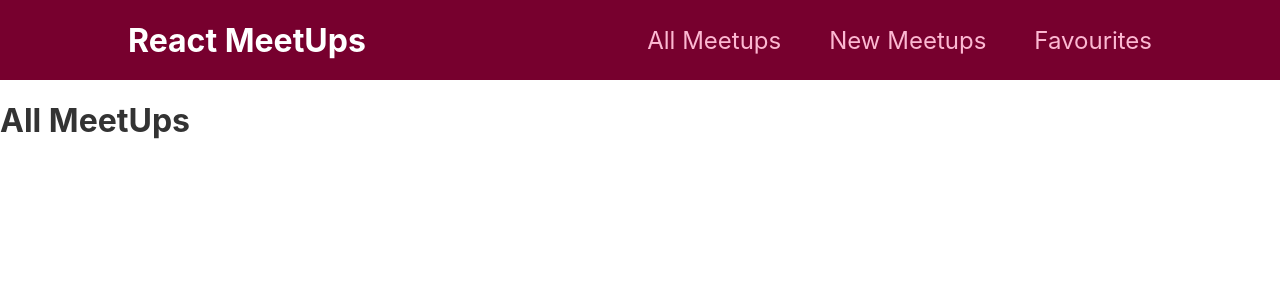
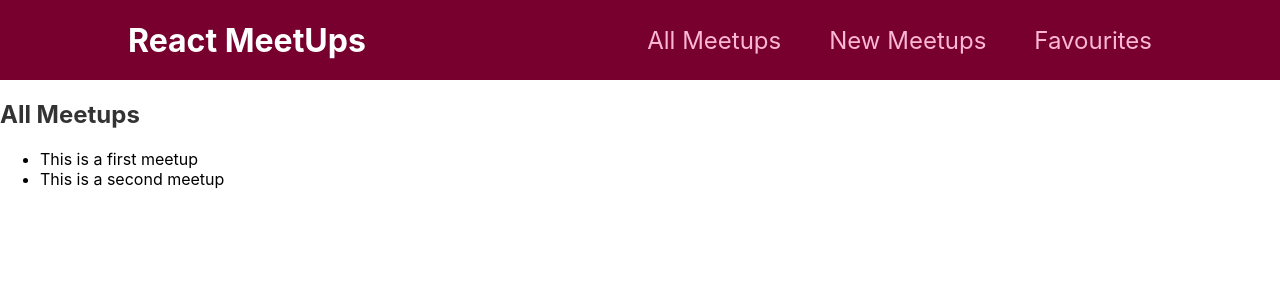
Before and after one commit to Sandu933/react-demo-app, a React (Create React App) app: page / in a window 1280 px wide. Shown: the top 300 px of the page. Built offline with nearby package versions, Linux system fonts and the light colour scheme.

Commit message:
Render  list of data using map

```diff
--- a/src/pages/AllMeetUps.js
+++ b/src/pages/AllMeetUps.js
@@ -1,8 +1,34 @@
 function AllMeetUpsPage(){
+    const DUMMY_DATA = [
+        {
+          id: 'm1',
+          title: 'This is a first meetup',
+          image:
+            'https://upload.wikimedia.org/wikipedia/commons/thumb/d/d3/Stadtbild_M%C3%BCnchen.jpg/2560px-Stadtbild_M%C3%BCnchen.jpg',
+          address: 'Meetupstreet 5, 12345 Meetup City',
+          description:
+            'This is a first, amazing meetup which you definitely should not miss. It will be a lot of fun!',
+        },
+        {
+          id: 'm2',
+          title: 'This is a second meetup',
+          image:
+            'https://upload.wikimedia.org/wikipedia/commons/thumb/d/d3/Stadtbild_M%C3%BCnchen.jpg/2560px-Stadtbild_M%C3%BCnchen.jpg',
+          address: 'Meetupstreet 5, 12345 Meetup City',
+          description:
+            'This is a first, amazing meetup which you definitely should not miss. It will be a lot of fun!',
+        },
+      ];
+
     return (
-        <div>
-            <h1>All MeetUps</h1>
-        </div>
+        <section>
+            <h1>All Meetups</h1>
+            <ul>
+                {DUMMY_DATA.map((meetup)=> {
+                    return <li key={meetup.id}>{meetup.title}</li>
+                })}
+            </ul>
+        </section>
     )
 
 }
```
